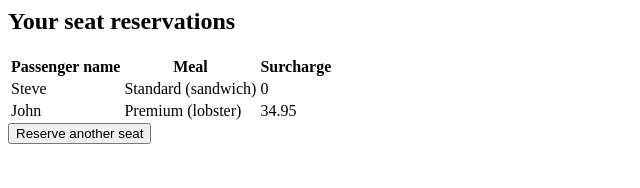
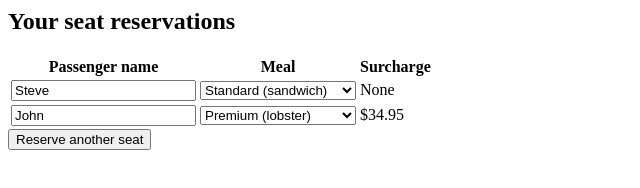
Before and after one commit to irasally/knockoutjs_tutorial, a plain HTML site: page tutorial-2.html in a window 1280 px wide. Shown: the whole page, without its empty margins (0-640 px from the left). Drawn offline with Linux system fonts and the light colour scheme.

Commit message:
編集可能な行にした セレクトボックスを切り替えると値段がかわる
Working with Lists and Collections
3 of 5

```diff
--- a/js/tutorial-2.js
+++ b/js/tutorial-2.js
@@ -2,6 +2,11 @@ function SeatReservation(name, initialMeal){
   var self = this;
   self.name = name;
   self.meal = ko.observable(initialMeal);
+
+  self.formattedPrice = ko.computed(function(){
+    var price = self.meal().price;
+    return price ? "$" + price.toFixed(2) : "None";
+  });
 }
 
 function ReservationsViewModel(){
--- a/tutorial-2.html
+++ b/tutorial-2.html
@@ -11,9 +11,9 @@
       <!-- Todo: Generate table body -->
       <tbody data-bind="foreach: seats">
         <tr>
-          <td data-bind="text: name"></td>
-          <td data-bind="text: meal().mealName"></td>
-          <td data-bind="text: meal().price"></td>
+          <td><input type="text" data-bind="value: name"/></td>
+          <td><select data-bind="options: $root.availableMeals, value: meal, optionsText: 'mealName'"</td>
+          <td data-bind="text: formattedPrice"></td>
         </tr>
       </tbody>
     </table>
```
